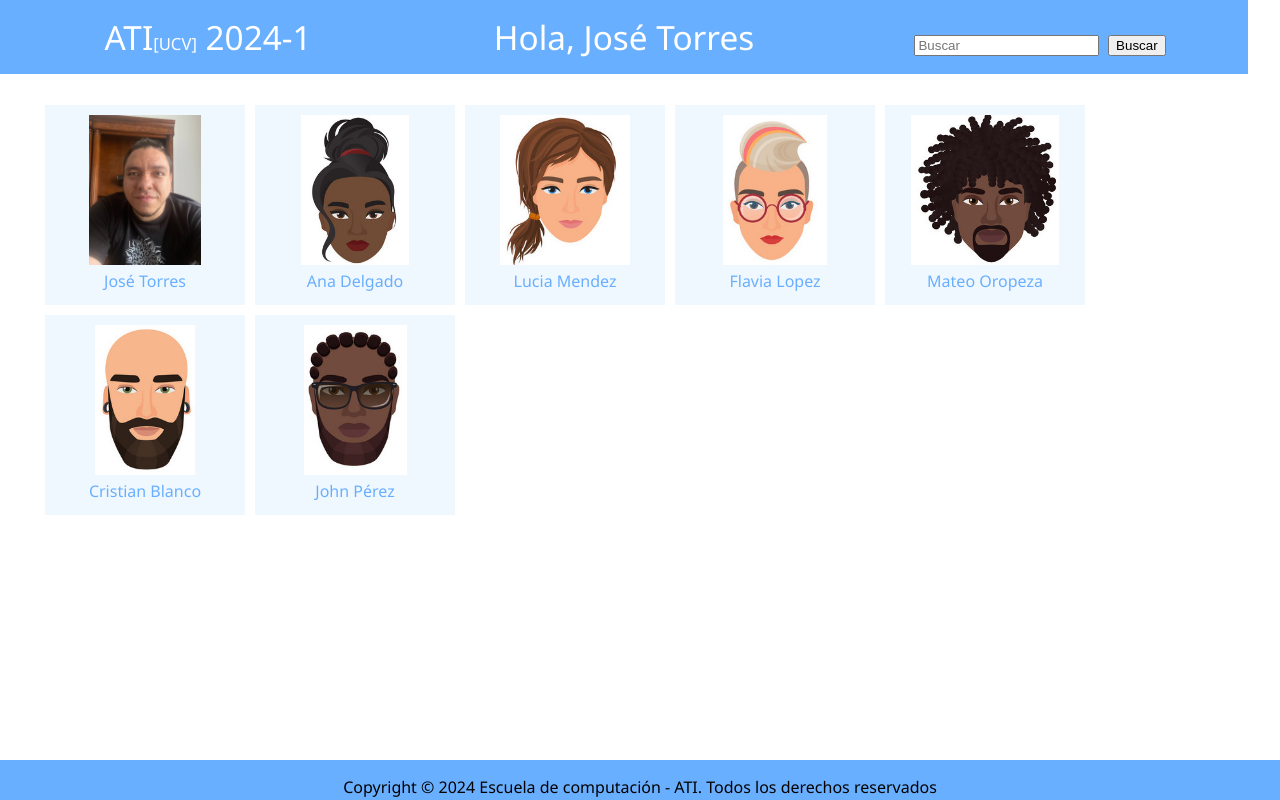
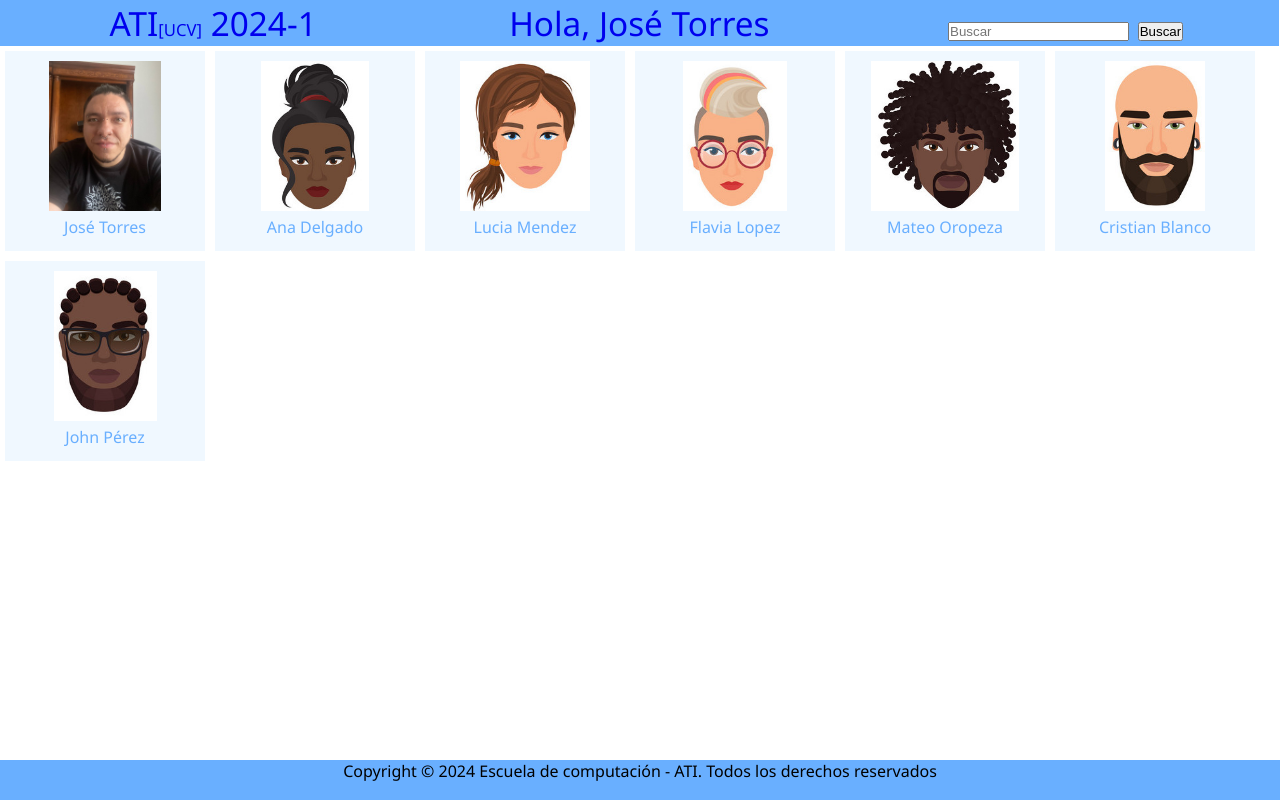
Before and after one commit to JotaEme142/23616754, a plain HTML site: page index.html in a window 1280 px wide. Drawn offline with Linux system fonts and the light colour scheme.

Commit message:
edit: nav menu

```diff
--- a/index.html
+++ b/index.html
@@ -5,13 +5,14 @@
     <meta name="viewport" content="width=device-width, initial-scale=1.0">
     <title>ATI[UCV]2024-1</title>
     <style>
+        * {
+            padding: 0;
+            margin: 0;
+            box-sizing: border-box;
+        }
         html{
             min-height: 100%;
             position: relative;
-        }
-        body{
-            margin: 0;
-            margin-bottom: 40px;
         }
         footer{
             position: absolute;
@@ -22,28 +23,35 @@
             text-align: center;
             background-color: rgb(105, 175, 255);
         }
+        a{
+            text-decoration: none;
+        }
+        a:visited{
+            color: white;
+        }
         .menuElement{
-            display: inline;
-            width: 30%;
-           float: left;
+            float: left;
+            margin: 0;
+            padding: 0;
+            border: 0;
+            width: 33.3%;
             color: white;
             text-align: center;
             font-family: "Segoe UI";
             font-size:  25pt;
-            padding: 14px 16px;
-            text-decoration:  none;
             background-color: rgb(105, 175, 255);
         }
         .menu{
-            position: absolute;
-            top: 0;
+            align-items: center;
+            vertical-align: middle;
+            align-content: center;
+            position: sticky;
             width: 100%;
             list-style-type: none;
             margin: 0;
             padding: 0;
         }
         .dummyList{
-            margin-top: 100px;
             list-style-type: none;
             background-color: white;
         }
@@ -67,12 +75,12 @@
     <header>
         <nav>
             <ul class="menu">
-                <li class="menuElement">ATI<span style="font-size: 50%;">[UCV]</span> 2024-1</li>
-                <li class="menuElement">Hola, José Torres</li>
-                <li class="menuElement"><form>
+                <li class="menuElement"><a href="#">ATI<span style="font-size: 50%;">[UCV]</span> 2024-1</a></li>
+                <li class="menuElement"><a href="#">Hola, José Torres</a></li>
+                <li class="menuElement"><a href="#"><form>
                     <input type="search" placeholder="Buscar"/>
                     <button type="submit">Buscar</button>
-                </form></li>
+                </form></a></li>
             </ul>
         </nav>
     </header>
```
